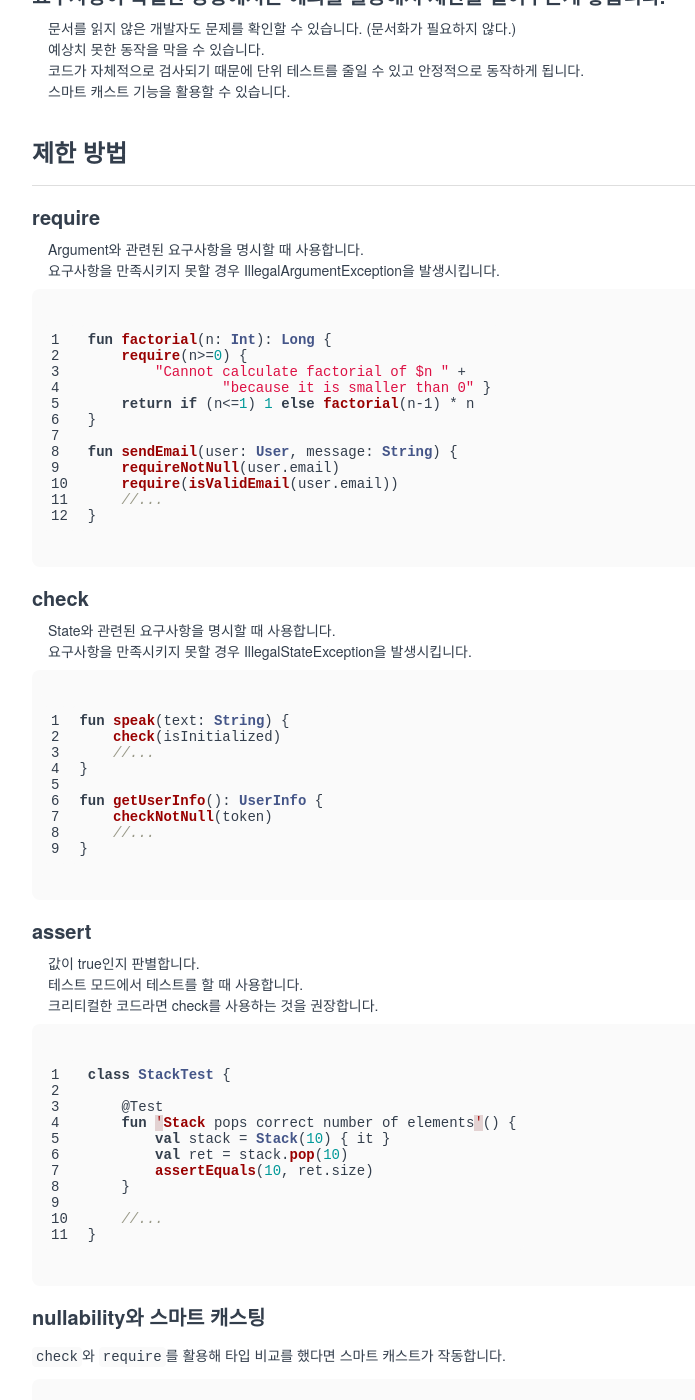
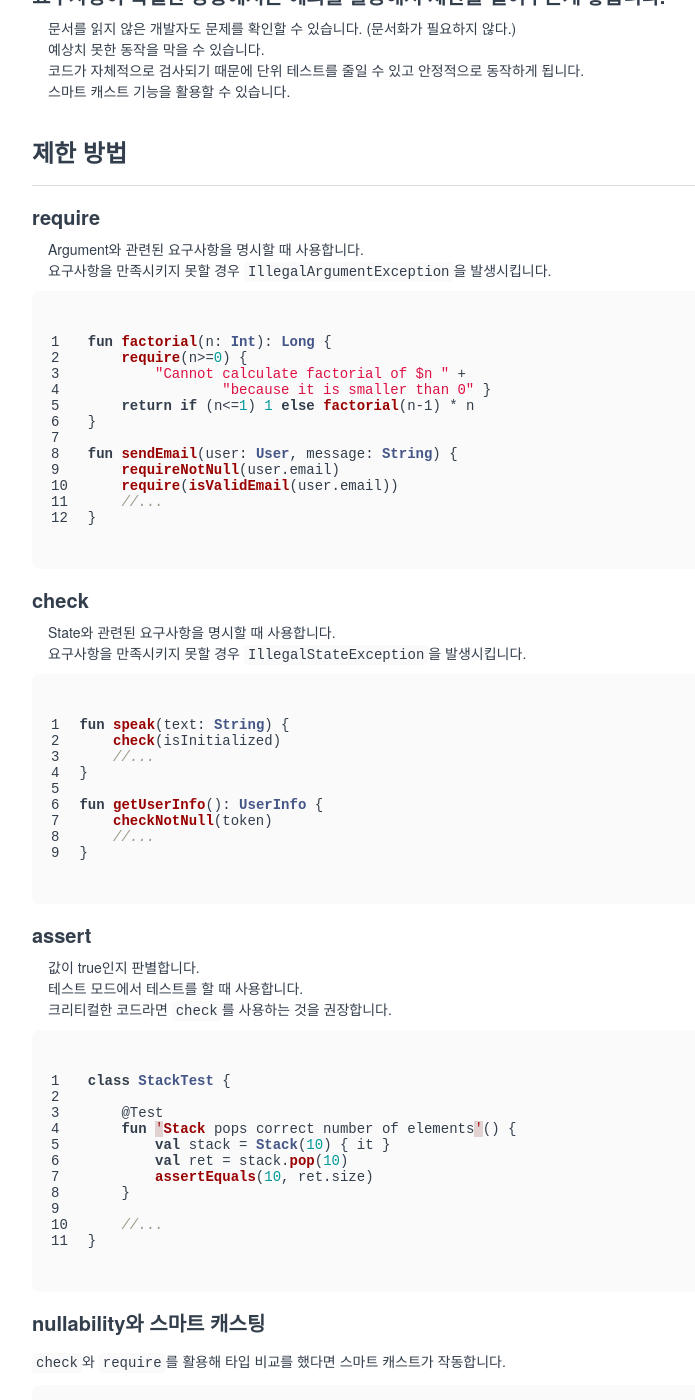
Before and after one commit to gripcorp/devblog, a Jekyll site: the page built from _posts/2022-05-16-5-limit-code-by-exception.md, in a window 1280 px wide and 1400 px high, scrolled down 463 px. Shown: the whole window, without its empty margins (238-933 px from the left). Built offline with Jekyll 4.4.1, drawn with Linux system fonts in a browser that asks for light colours.

````diff
--- a/_posts/2022-05-16-5-limit-code-by-exception.md
+++ b/_posts/2022-05-16-5-limit-code-by-exception.md
@@ -18,7 +18,7 @@ header_image: effective-kotlin-header.jpeg
 
 ### require
 - Argument와 관련된 요구사항을 명시할 때 사용합니다.
-- 요구사항을 만족시키지 못할 경우 IllegalArgumentException을 발생시킵니다.
+- 요구사항을 만족시키지 못할 경우 `IllegalArgumentException`을 발생시킵니다.
 
 ```kotlin
 fun factorial(n: Int): Long {
@@ -37,7 +37,7 @@ fun sendEmail(user: User, message: String) {
 
 ### check
 - State와 관련된 요구사항을 명시할 때 사용합니다.
-- 요구사항을 만족시키지 못할 경우 IllegalStateException을 발생시킵니다.
+- 요구사항을 만족시키지 못할 경우 `IllegalStateException`을 발생시킵니다.
 
 ```kotlin
 fun speak(text: String) {
@@ -54,7 +54,7 @@ fun getUserInfo(): UserInfo {
 ### assert
 - 값이 true인지 판별합니다.
 - 테스트 모드에서 테스트를 할 때 사용합니다.
-- 크리티컬한 코드라면 check를 사용하는 것을 권장합니다.
+- 크리티컬한 코드라면 `check`를 사용하는 것을 권장합니다.
 
 ```kotlin
 class StackTest {
````
